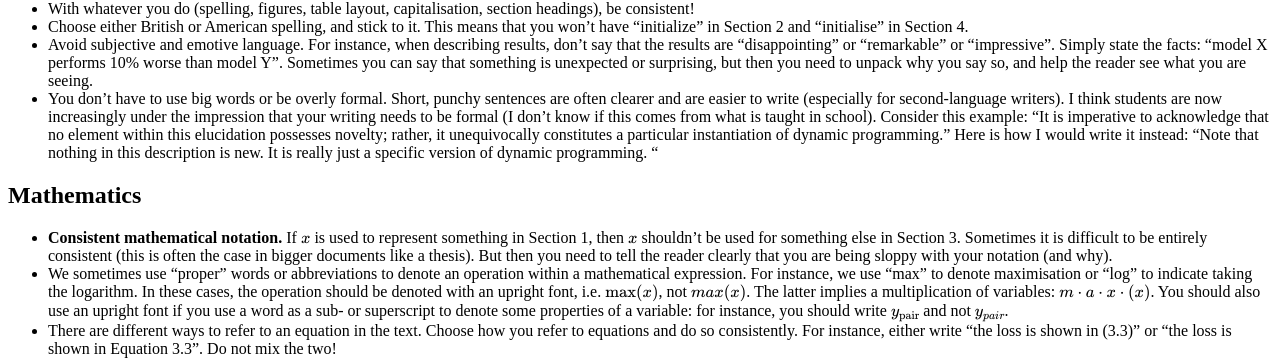
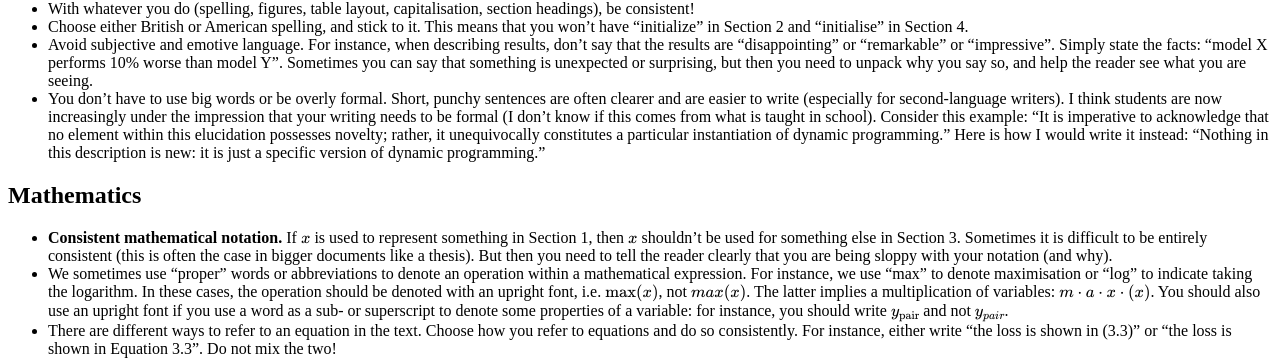
Before and after one commit to kamperh/kamperh.github.io, a Jekyll site: the page built from notes/writing.md, in a window 1280 px wide and 900 px high, scrolled down 494 px. Shown: the part 170-530 px from the top of the window. Built offline with Jekyll 4.4.1, drawn with Linux system fonts in a browser that asks for light colours; formulas are drawn with MathJax 3; a style sheet for code colours, icons or effects is not loaded.

Commit message:
Update writing.md

```diff
--- a/notes/writing.md
+++ b/notes/writing.md
@@ -71,8 +71,8 @@ really sad. Here are some basic expectations:
   taught in school). Consider this example: "It is imperative to acknowledge
   that no element within this elucidation possesses novelty; rather, it
   unequivocally constitutes a particular instantiation of dynamic programming."
-  Here is how I would write it instead: "Note that nothing in this description
-  is new. It is really just a specific version of dynamic programming. "
+  Here is how I would write it instead: "Nothing in this description is new: it
+  is just a specific version of dynamic programming."
 
 
 ## Mathematics
```
